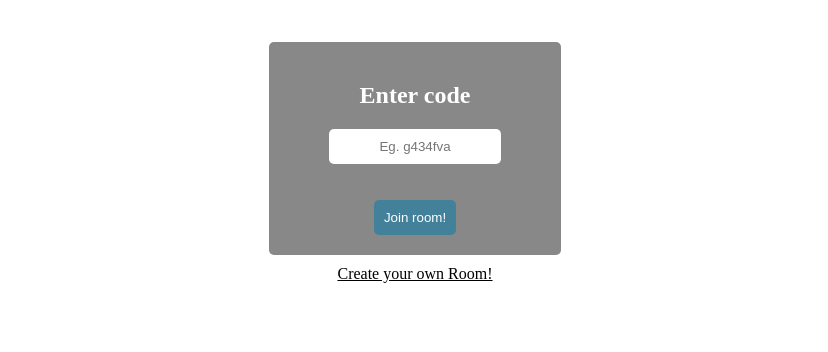
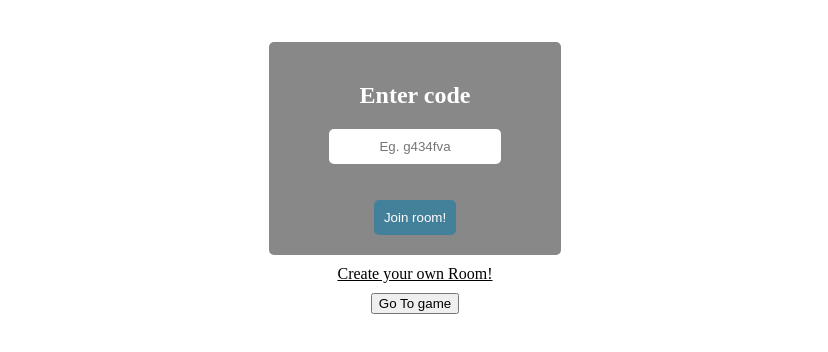
Before and after one commit to ThaDuyx/draw_project, a website: page index.html in a window 1280 px wide. Shown: the part 378-730 px from the top of the page, without its empty margins (225-1053 px from the left). Drawn offline with Linux system fonts and the light colour scheme.

Commit message:
Button goes to game.html

```diff
--- a/index.html
+++ b/index.html
@@ -13,5 +13,6 @@
         <button class="submit">Join room!</button>
     </div>
     <a class="createRoom">Create your own Room!</a>
+    <a href="game.html" style="text-align: center; display: block; margin: auto;"><button>Go To game</button></a>
 </body>
 </html>
```
